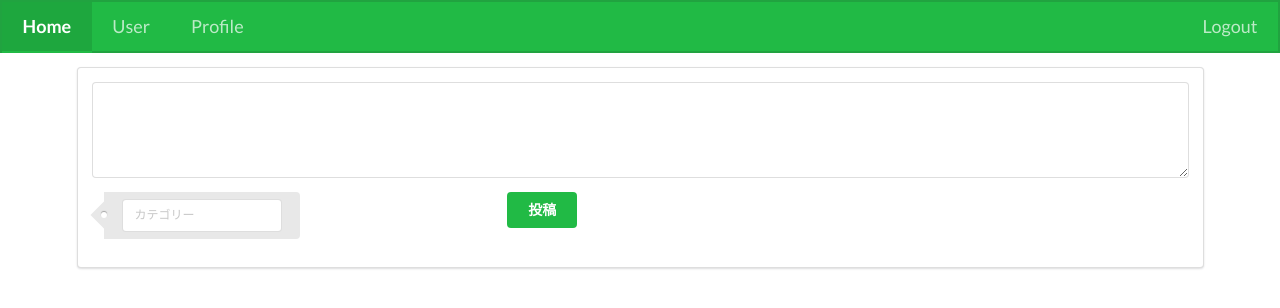
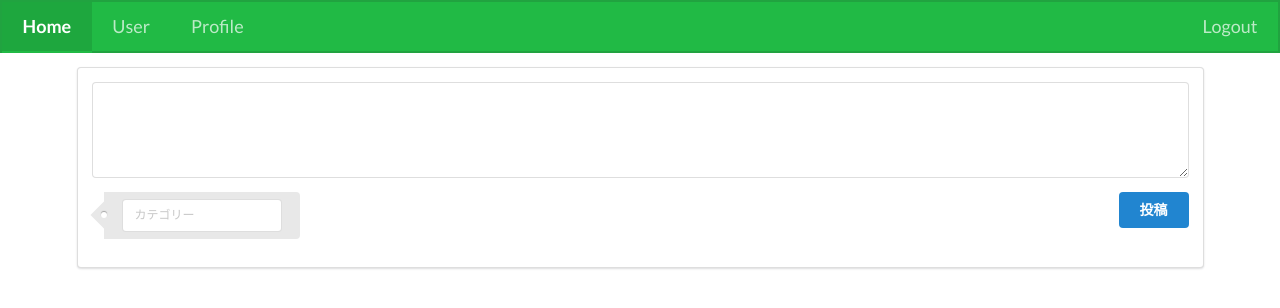
Before and after one commit to rina-tt/mti-intern-sns, a Vue app: page /#/ in a window 1280 px wide. Shown: the top 308 px of the page. Built offline with nearby package versions, Linux system fonts and the light colour scheme; the HTML template or start-up script is replaced by a standard one.

Commit message:
投稿ボタンの位置を修正

```diff
--- a/src/components/PostArticle.vue
+++ b/src/components/PostArticle.vue
@@ -9,14 +9,14 @@
         </div><!--field-->
 
         <div class="fields">
-          <div class="field">
+          <div class="twelve wide field">
             <div class="ui tag label">
               <input type="text" v-model="post.category" placeholder="カテゴリー" >
             </div><!--label-->
           </div><!--field-->
 
           <div class="four wide field">
-            <button @click="postRequest()" class="ui  green  button right floated" type="submit">投稿</button>
+            <button @click="postRequest()" class="ui  blue  button right floated" type="submit">投稿</button>
           </div><!--field-->
 
         </div><!--fields-->
```
